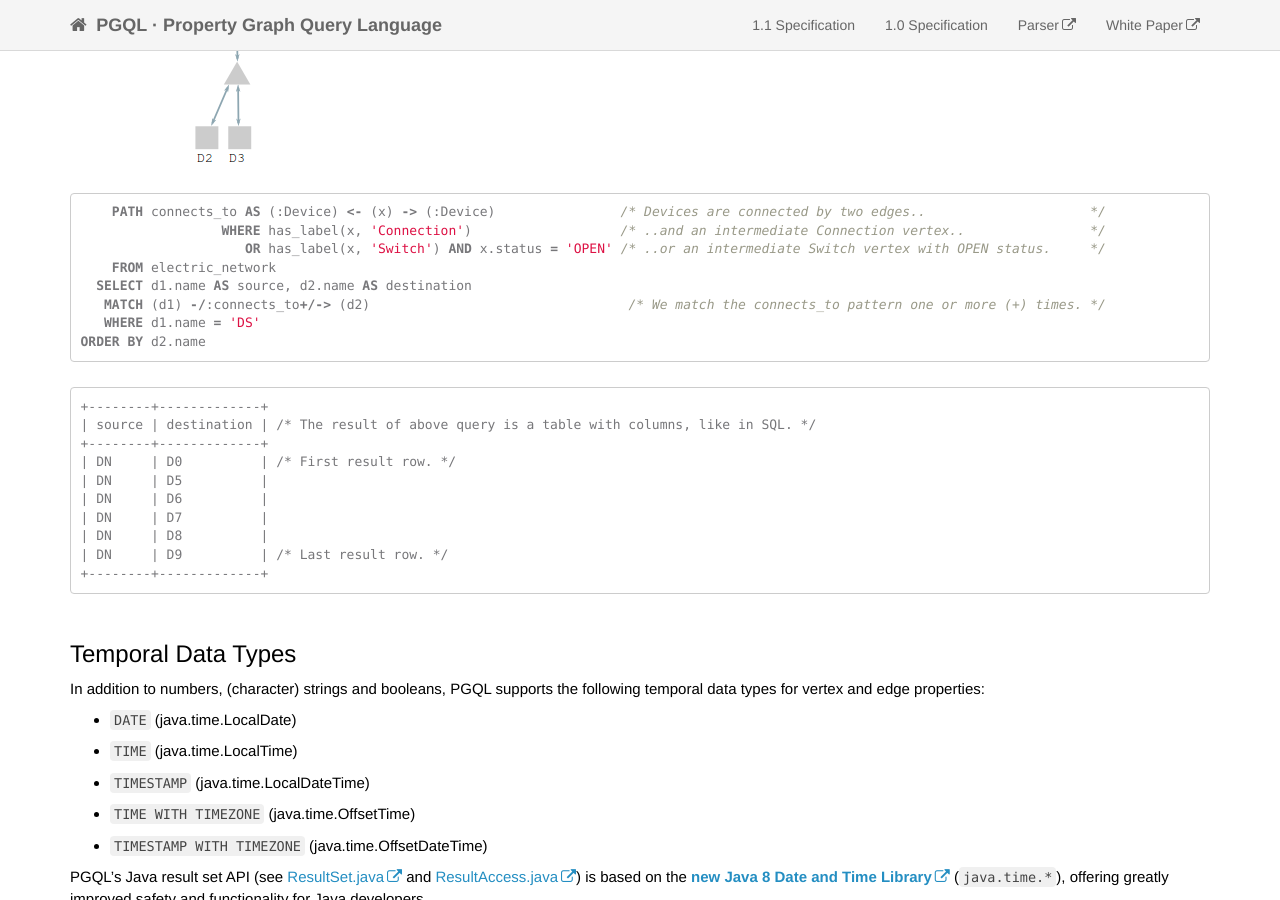
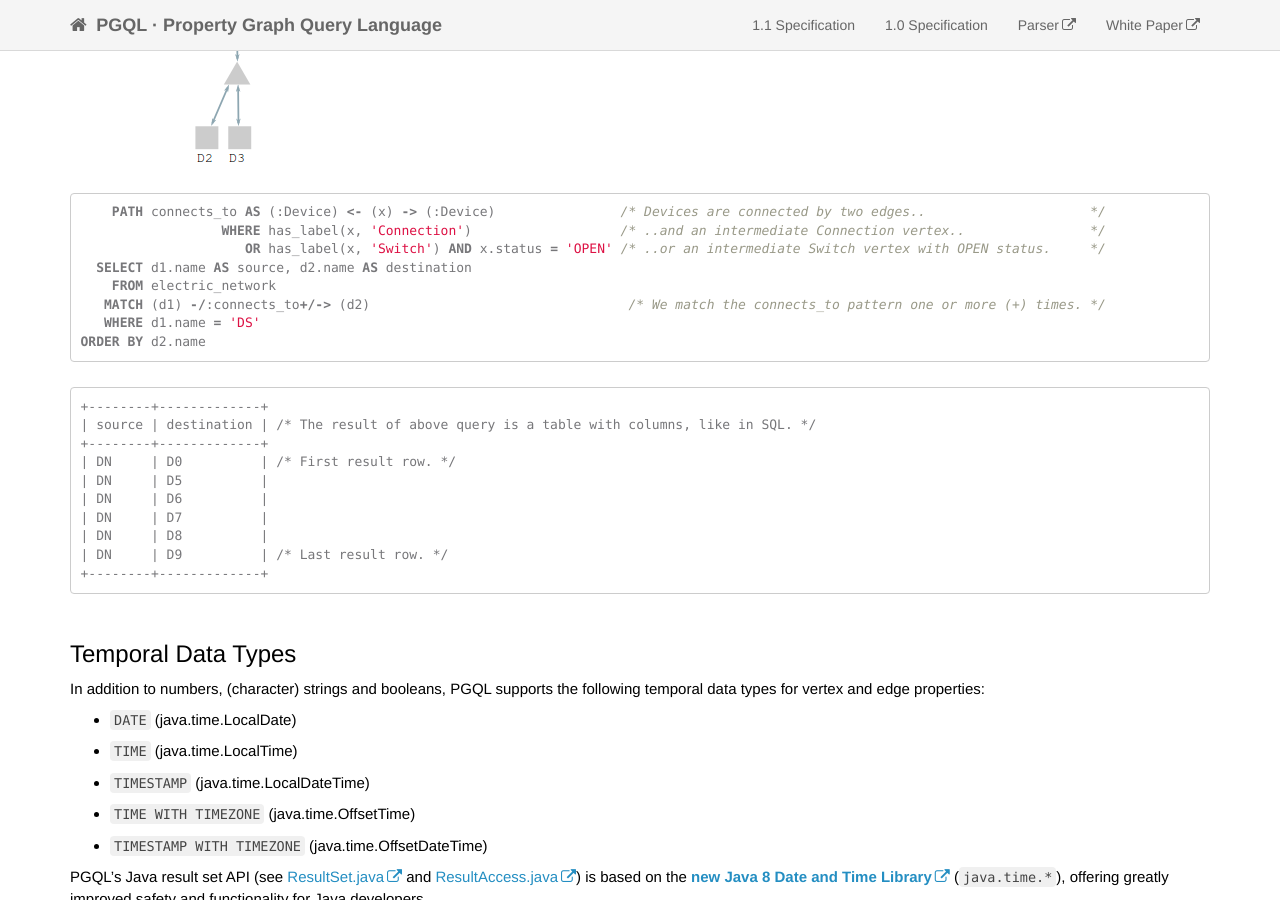
Before and after one commit to oracle/pgql-lang, a Jekyll site: the page built from index.md, in a window 1280 px wide and 900 px high, scrolled down 1450 px. Built offline with Jekyll 4.4.1, drawn with Linux system fonts in a browser that asks for light colours; nearby versions of some CDN libraries; comment, search, counter and statistics services are not loaded.

Commit message:
fix query

```diff
--- a/index.md
+++ b/index.md
@@ -52,8 +52,8 @@ PGQL has __regular path expressions__ (e.g. `*`, `+`, `?`, `{1,4}`) for expressi
     PATH connects_to AS (:Device) <- (x) -> (:Device)                /* Devices are connected by two edges..                     */
                   WHERE has_label(x, 'Connection')                   /* ..and an intermediate Connection vertex..                */
                      OR has_label(x, 'Switch') AND x.status = 'OPEN' /* ..or an intermediate Switch vertex with OPEN status.     */
+  SELECT d1.name AS source, d2.name AS destination
     FROM electric_network
-  SELECT d1.name AS source, d2.name AS destination
    MATCH (d1) -/:connects_to+/-> (d2)                                 /* We match the connects_to pattern one or more (+) times. */
    WHERE d1.name = 'DS'
 ORDER BY d2.name
```
